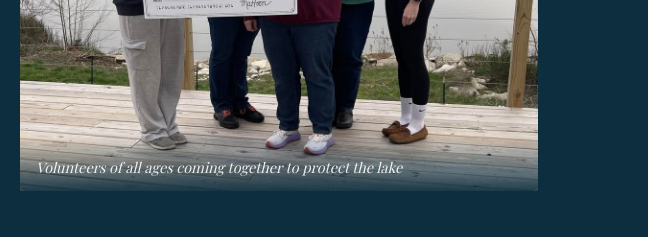
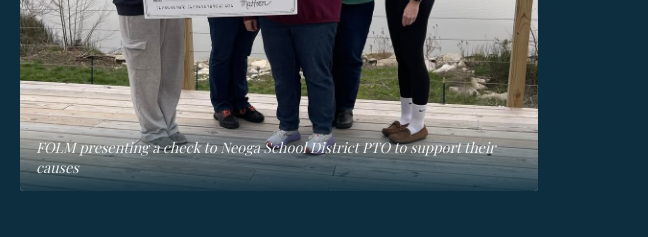
Before and after one commit to ingramalex/friendsoflakemattoon.github.io, a plain HTML site: page index.html in a window 1280 px wide. Shown: the part 3840-4077 px from the top of the page, 632-1280 px from the left. Drawn offline with nearby package versions, Linux system fonts and the light colour scheme; a web font is replaced by a local one.

Commit message:
Update index.html

```diff
--- a/index.html
+++ b/index.html
@@ -444,7 +444,7 @@
       </div>
       <div class="cleanup-photo-wrap">
         <img src="images/cleanup2.jpg" alt="Group of volunteers working together on a shoreline cleanup" loading="lazy" onerror="this.style.display='none';this.parentElement.classList.add('img-fallback')">
-        <div class="cleanup-photo-caption"><p>Volunteers of all ages coming together to protect the lake</p></div>
+        <div class="cleanup-photo-caption"><p>FOLM presenting a check to Neoga School District PTO to support their causes</p></div>
       </div>
     </div>
 
```
